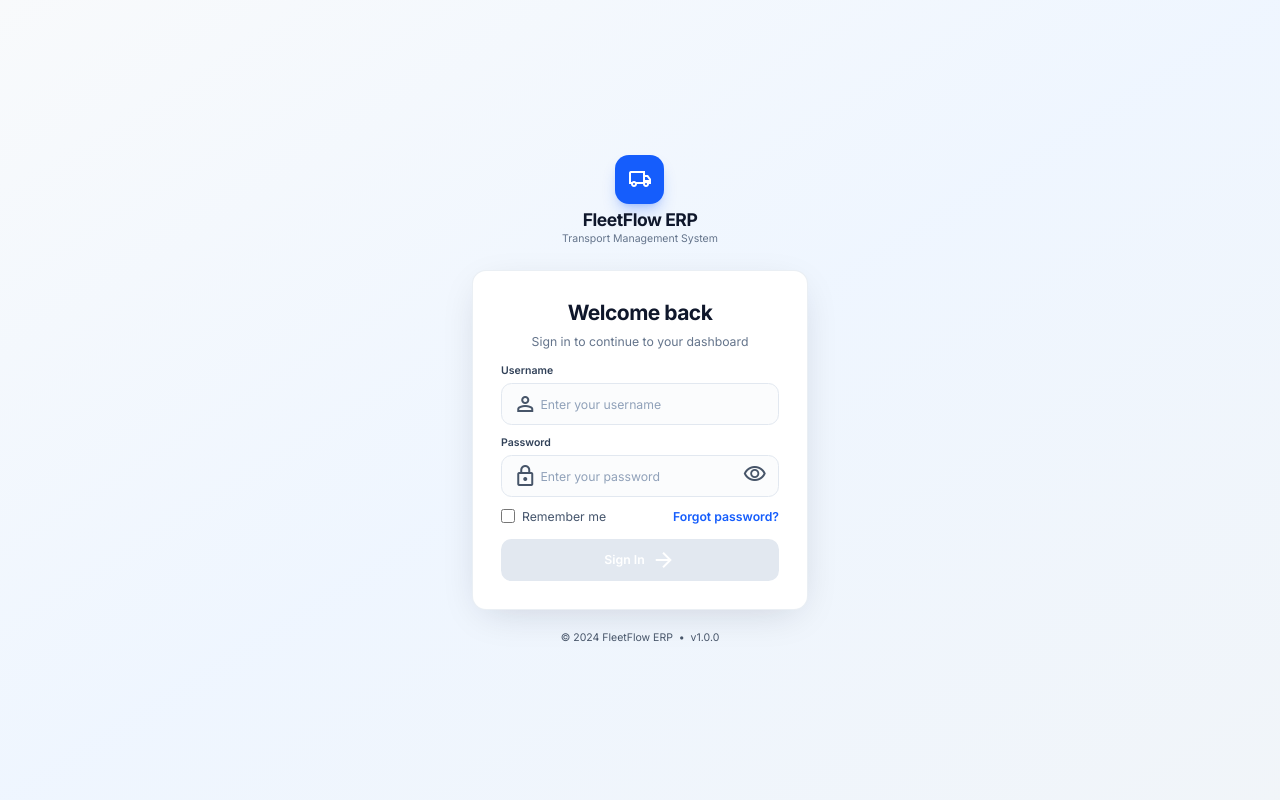
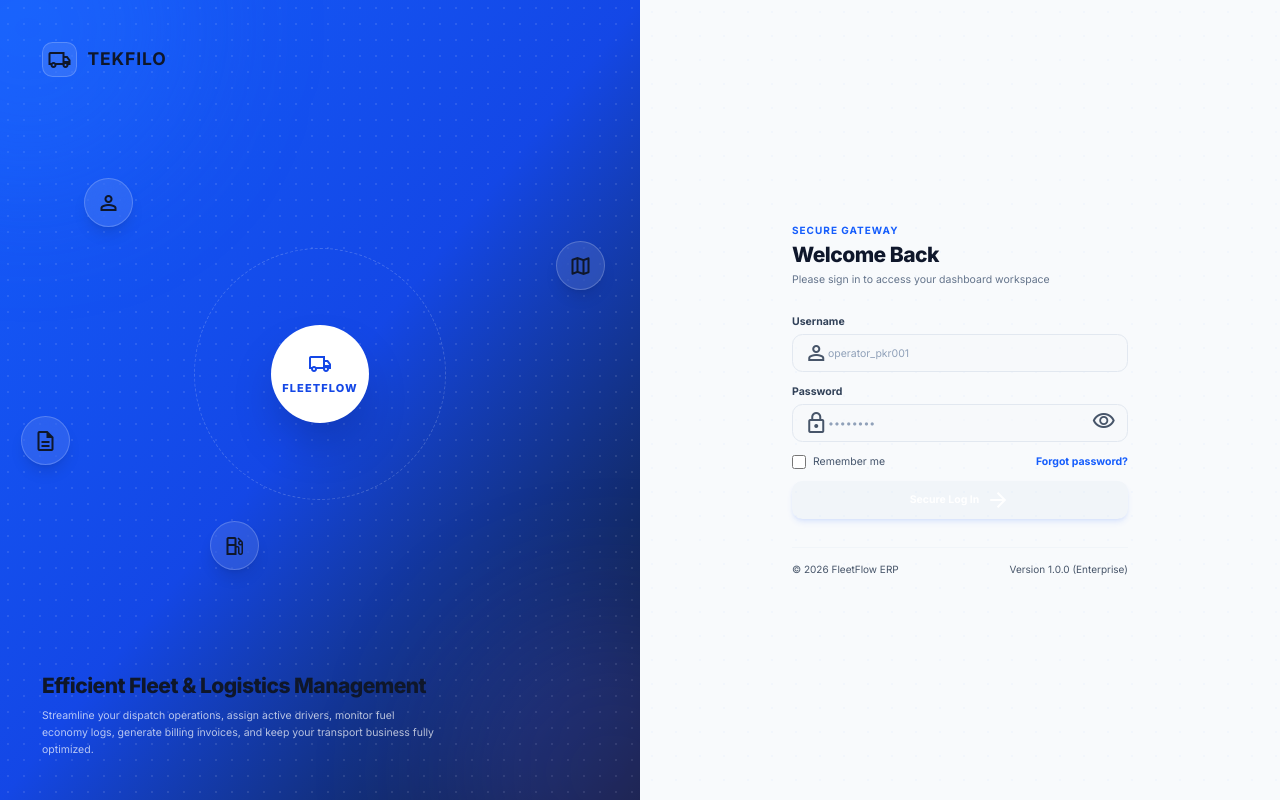
Before and after one commit to Mohanrajmohanms7/Trasport-ERP, an Angular app in the folder transport-frontend/: page /login in a window 1280 px wide. Built offline with nearby package versions, Linux system fonts and the light colour scheme.

Commit message:
Redesign: Attractive two-column responsive layout for login page with interactive orbital network mapping illustration and instructions

```diff
--- a/transport-frontend/src/app/auth/login/login.html
+++ b/transport-frontend/src/app/auth/login/login.html
@@ -1,90 +1,163 @@
-<div class="min-h-screen flex flex-col items-center justify-center px-4 py-10 font-sans bg-gradient-to-br from-slate-50 via-blue-50 to-slate-100">
+<div class="min-h-screen flex font-sans bg-slate-50 dark:bg-slate-950">
 
-  <!-- Brand -->
-  <div class="flex flex-col items-center gap-2 mb-7 select-none">
-    <div class="w-14 h-14 rounded-2xl bg-blue-600 flex items-center justify-center shadow-lg shadow-blue-600/25">
-      <span class="material-symbols-outlined text-white text-[30px]">local_shipping</span>
+  <!-- Left Side: Interactive / Illustrative Panel (hidden on mobile/tablet) -->
+  <div class="hidden lg:flex lg:w-1/2 bg-gradient-to-br from-blue-600 via-blue-700 to-slate-900 text-white p-12 flex-col justify-between relative overflow-hidden">
+    <!-- Abstract background grid & glow -->
+    <div class="absolute inset-0 opacity-10 bg-[radial-gradient(#fff_1px,transparent_1px)] [background-size:16px_16px]"></div>
+    <div class="absolute -top-40 -left-40 w-96 h-96 rounded-full bg-blue-500/20 blur-3xl"></div>
+    <div class="absolute -bottom-40 -right-40 w-96 h-96 rounded-full bg-indigo-500/20 blur-3xl"></div>
+
+    <!-- Top Brand Logo -->
+    <div class="flex items-center gap-3 relative z-10 select-none">
+      <div class="w-10 h-10 rounded-xl bg-white/10 backdrop-blur-md flex items-center justify-center border border-white/20">
+        <span class="material-symbols-outlined text-white text-[24px]">local_shipping</span>
       </div>
-    <div class="text-center">
-      <h1 class="text-xl font-bold tracking-tight text-slate-900 leading-none">FleetFlow ERP</h1>
-      <p class="text-xs text-slate-500 mt-1">Transport Management System</p>
+      <span class="text-xl font-bold tracking-wider">TEKFILO</span>
+    </div>
+
+    <!-- Center Network Diagram Representation -->
+    <div class="relative flex items-center justify-center my-auto min-h-[350px]">
+
+      <!-- Central Node -->
+      <div class="relative w-28 h-28 rounded-full bg-white text-blue-700 flex flex-col items-center justify-center shadow-2xl z-20 animate-pulse border border-white/20 select-none">
+        <span class="material-symbols-outlined text-[36px] font-bold">local_shipping</span>
+        <span class="text-[11px] font-black tracking-widest mt-1">FLEETFLOW</span>
+      </div>
+
+      <!-- Orbit Nodes & Connecting Lines -->
+      <div class="absolute w-72 h-72 border border-dashed border-white/20 rounded-full animate-[spin_60s_linear_infinite]"></div>
+
+      <!-- Node 1: Driver Master -->
+      <div class="absolute -top-6 left-12 w-14 h-14 rounded-full bg-white/10 backdrop-blur-md border border-white/20 flex items-center justify-center text-white shadow-lg hover:scale-110 transition z-20" title="Driver Management">
+        <span class="material-symbols-outlined text-[24px]">person</span>
+      </div>
+      <!-- Node 2: Route / Map -->
+      <div class="absolute top-12 -right-2 w-14 h-14 rounded-full bg-white/10 backdrop-blur-md border border-white/20 flex items-center justify-center text-white shadow-lg hover:scale-110 transition z-20" title="Trip Planning">
+        <span class="material-symbols-outlined text-[24px]">map</span>
+      </div>
+      <!-- Node 3: Fuel Logs -->
+      <div class="absolute -bottom-6 left-48 w-14 h-14 rounded-full bg-white/10 backdrop-blur-md border border-white/20 flex items-center justify-center text-white shadow-lg hover:scale-110 transition z-20" title="Fuel & Expense Log">
+        <span class="material-symbols-outlined text-[24px]">local_gas_station</span>
+      </div>
+      <!-- Node 4: Billing -->
+      <div class="absolute bottom-24 -left-6 w-14 h-14 rounded-full bg-white/10 backdrop-blur-md border border-white/20 flex items-center justify-center text-white shadow-lg hover:scale-110 transition z-20" title="Invoicing & Ledger">
+        <span class="material-symbols-outlined text-[24px]">description</span>
+      </div>
+
+    </div>
+
+    <!-- Bottom Instructions Footer -->
+    <div class="relative z-10 select-none">
+      <h2 class="text-2xl font-extrabold tracking-tight mb-2">Efficient Fleet & Logistics Management</h2>
+      <p class="text-xs text-white/70 leading-relaxed max-w-md">
+        Streamline your dispatch operations, assign active drivers, monitor fuel economy logs, generate billing invoices, and keep your transport business fully optimized.
+      </p>
+    </div>
+
+  </div>
+
+  <!-- Right Side: Login Form -->
+  <div class="w-full lg:w-1/2 flex flex-col items-center justify-center px-6 py-12 relative">
+
+    <!-- Background accents on Right side -->
+    <div class="absolute inset-0 opacity-[0.03] dark:opacity-[0.05] bg-[radial-gradient(#3b82f6_1px,transparent_1px)] [background-size:24px_24px] pointer-events-none"></div>
+
+    <!-- Wrapper content -->
+    <div class="w-full max-w-sm flex flex-col gap-8">
+
+      <!-- Top Mobile Brand Header (Visible only on mobile/tablet) -->
+      <div class="lg:hidden flex flex-col items-center gap-2 select-none text-center">
+        <div class="w-14 h-14 rounded-2xl bg-blue-600 flex items-center justify-center shadow-lg shadow-blue-600/20">
+          <span class="material-symbols-outlined text-white text-[32px]">local_shipping</span>
+        </div>
+        <div>
+          <h1 class="text-xl font-bold tracking-tight text-slate-900 dark:text-white leading-none">FleetFlow ERP</h1>
+          <p class="text-xs text-slate-500 dark:text-slate-400 mt-1.5">Transport Management System</p>
         </div>
       </div>
 
-  <!-- Login card -->
-  <div class="w-full max-w-sm bg-white rounded-2xl border border-slate-200/70 shadow-[0_10px_40px_-12px_rgba(15,23,42,0.18)] p-7 sm:p-8 flex flex-col gap-6">
-
-    <div class="text-center">
-      <h2 class="text-2xl font-bold text-slate-900 tracking-tight">Welcome back</h2>
-      <p class="text-sm text-slate-500 mt-1.5">Sign in to continue to your dashboard</p>
+      <!-- Form header description -->
+      <div>
+        <span class="text-[10px] font-bold text-blue-600 dark:text-blue-400 uppercase tracking-widest block mb-1">Secure Gateway</span>
+        <h2 class="text-2xl font-extrabold text-slate-900 dark:text-white tracking-tight">Welcome Back</h2>
+        <p class="text-xs text-slate-500 dark:text-slate-400 mt-1">Please sign in to access your dashboard workspace</p>
       </div>
 
+      <!-- Error State -->
       @if (errorMessage()) {
-      <div class="p-3 bg-rose-50 border border-rose-100 rounded-lg text-xs font-semibold text-rose-600 flex items-center gap-2.5">
+        <div class="p-3 bg-rose-50 dark:bg-rose-950/30 border border-rose-100 dark:border-rose-900/40 rounded-xl text-xs font-semibold text-rose-600 dark:text-rose-400 flex items-center gap-2.5">
           <span class="material-symbols-outlined text-base">report</span>
           <span>{{ errorMessage() }}</span>
         </div>
       }
 
-    <form [formGroup]="loginForm" (ngSubmit)="onSubmit()" class="flex flex-col gap-4">
+      <!-- Form -->
+      <form [formGroup]="loginForm" (ngSubmit)="onSubmit()" class="flex flex-col gap-5">
 
         <div class="flex flex-col gap-1.5">
-        <label class="text-xs font-semibold text-slate-700">Username</label>
+          <label class="text-xs font-bold text-slate-700 dark:text-slate-300">Username</label>
           <div class="relative">
-          <span class="material-symbols-outlined absolute left-3.5 top-1/2 -translate-y-1/2 text-slate-400 text-[20px]">person</span>
+            <span class="material-symbols-outlined absolute left-3.5 top-1/2 -translate-y-1/2 text-slate-400 dark:text-slate-500 text-[18px]">person</span>
             <input
               type="text"
               formControlName="username"
-            placeholder="Enter your username"
-            class="w-full h-12 pl-11 pr-4 border border-slate-200 rounded-xl text-slate-800 text-sm placeholder:text-slate-400 bg-slate-50/60 focus:bg-white focus:outline-none focus:border-blue-500 focus:ring-4 focus:ring-blue-500/10 transition" />
+              placeholder="operator_pkr001"
+              class="w-full h-11 pl-10 pr-4 border border-slate-200 dark:border-slate-800 rounded-xl text-slate-800 dark:text-slate-100 text-xs placeholder:text-slate-400 bg-slate-50/50 dark:bg-slate-950/30 focus:bg-white dark:focus:bg-slate-900 focus:outline-none focus:border-blue-500 focus:ring-4 focus:ring-blue-500/10 transition" />
           </div>
         </div>
 
         <div class="flex flex-col gap-1.5">
-        <label class="text-xs font-semibold text-slate-700">Password</label>
+          <label class="text-xs font-bold text-slate-700 dark:text-slate-300">Password</label>
           <div class="relative">
-          <span class="material-symbols-outlined absolute left-3.5 top-1/2 -translate-y-1/2 text-slate-400 text-[20px]">lock</span>
+            <span class="material-symbols-outlined absolute left-3.5 top-1/2 -translate-y-1/2 text-slate-400 dark:text-slate-500 text-[18px]">lock</span>
             <input
               [type]="hidePassword() ? 'password' : 'text'"
               formControlName="password"
-            placeholder="Enter your password"
-            class="w-full h-12 pl-11 pr-11 border border-slate-200 rounded-xl text-slate-800 text-sm placeholder:text-slate-400 bg-slate-50/60 focus:bg-white focus:outline-none focus:border-blue-500 focus:ring-4 focus:ring-blue-500/10 transition" />
+              placeholder="••••••••"
+              class="w-full h-11 pl-10 pr-11 border border-slate-200 dark:border-slate-800 rounded-xl text-slate-800 dark:text-slate-100 text-xs placeholder:text-slate-400 bg-slate-50/50 dark:bg-slate-950/30 focus:bg-white dark:focus:bg-slate-900 focus:outline-none focus:border-blue-500 focus:ring-4 focus:ring-blue-500/10 transition" />
             <button
               type="button"
               (click)="hidePassword.set(!hidePassword())"
-            class="absolute right-3.5 top-1/2 -translate-y-1/2 text-slate-400 hover:text-slate-700 focus:outline-none cursor-pointer">
-            <span class="material-symbols-outlined text-[20px]">{{ hidePassword() ? 'visibility' : 'visibility_off' }}</span>
+              class="absolute right-3.5 top-1/2 -translate-y-1/2 text-slate-400 hover:text-slate-700 focus:outline-none border-none bg-transparent cursor-pointer">
+              <span class="material-symbols-outlined text-[18px]">{{ hidePassword() ? 'visibility' : 'visibility_off' }}</span>
             </button>
           </div>
         </div>
 
-      <div class="flex items-center justify-between select-none">
-        <label for="remember" class="flex items-center gap-2 cursor-pointer">
+        <div class="flex items-center justify-between select-none text-xs">
+          <label for="remember" class="flex items-center gap-2 cursor-pointer text-slate-600 dark:text-slate-400">
             <input
               type="checkbox"
               id="remember"
-            class="rounded border-slate-300 text-blue-600 focus:ring-blue-500 w-4 h-4 cursor-pointer" />
-          <span class="text-sm text-slate-600">Remember me</span>
+              class="rounded border-slate-300 dark:border-slate-700 text-blue-600 focus:ring-blue-500 w-4 h-4 cursor-pointer" />
+            <span>Remember me</span>
           </label>
-        <a routerLink="/forgot-password" class="text-sm font-semibold text-blue-600 hover:text-blue-700 transition">Forgot password?</a>
+          <a routerLink="/forgot-password" class="font-bold text-blue-600 dark:text-blue-400 hover:underline transition">Forgot password?</a>
         </div>
 
         <button
           type="submit"
           [disabled]="loginForm.invalid || loading()"
-        class="w-full h-12 mt-1 bg-blue-600 hover:bg-blue-700 disabled:bg-slate-200 disabled:text-slate-400 disabled:shadow-none disabled:cursor-not-allowed text-white text-sm font-semibold rounded-xl shadow-lg shadow-blue-600/20 hover:shadow-blue-600/30 transition flex items-center justify-center gap-2 cursor-pointer">
+          class="w-full h-11 bg-blue-600 hover:bg-blue-700 disabled:bg-slate-100 dark:disabled:bg-slate-800 disabled:text-slate-400 disabled:cursor-not-allowed text-white text-xs font-bold rounded-xl shadow-md shadow-blue-600/10 hover:shadow-blue-600/20 transition flex items-center justify-center gap-2 cursor-pointer border-none">
           @if (loading()) {
             <span class="w-4 h-4 border-2 border-white/40 border-t-white rounded-full animate-spin"></span>
-          Signing in...
+            <span>Verifying Credentials...</span>
           } @else {
-          <span>Sign In</span>
-          <span class="material-symbols-outlined text-[18px]">arrow_forward</span>
+            <span>Secure Log In</span>
+            <span class="material-symbols-outlined text-[16px]">arrow_forward</span>
           }
         </button>
 
       </form>
+
+      <!-- Footer Copy -->
+      <div class="flex justify-between items-center text-[10px] text-slate-400 dark:text-slate-600 select-none border-t border-slate-100 dark:border-slate-900 pt-4">
+        <span>&copy; 2026 FleetFlow ERP</span>
+        <span>Version 1.0.0 (Enterprise)</span>
       </div>
 
-  <p class="mt-6 text-xs text-slate-400 select-none">&copy; 2024 FleetFlow ERP &nbsp;•&nbsp; v1.0.0</p>
+    </div>
 
   </div>
+
+</div>
```
Lines whose indentation alone changed are shown as unchanged.
